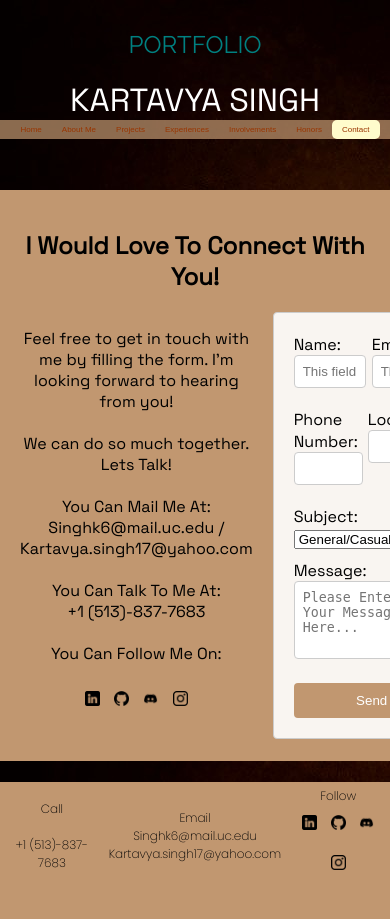
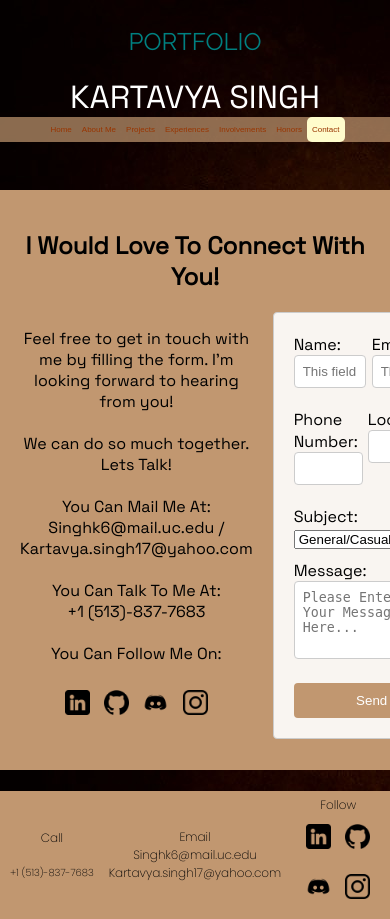
Before and after one commit to Kartavya904/Kartavya-Portfolio, a Flask app: page /Contact in a window 390 px wide; the page is wider, and only the part inside the window is pictured. Before the commit the page ends 870 px from the top of that part, so only its background shows below. Run offline with Flask 2, Linux system fonts and the light colour scheme.

Commit message:
Index.html fixed for mobile devices

```diff
--- a/static/style.css
+++ b/static/style.css
@@ -116,7 +116,7 @@
 /* ... (other existing styles) */
 
 /* Media query for screens with max-width 768px (typical tablet and mobile screens) */
-@media (max-width: 415px) {
+@media (max-width: 380px) {
     body {
         background-size: auto; /* Adjust background size for smaller screens */
     }
@@ -141,7 +141,7 @@
 
     .nav-button {
         font-size: 8px; /* Adjust font size for buttons on smaller screens */
-        padding: 5px 10px; /* Adjust button padding */
+        padding: 8px 5px; /* Adjust button padding */
     }
 
     /* Adjust social icon styles */
@@ -150,9 +150,58 @@
     }
 
     .SocialIcon img {
-        width: 15px; /* Reduce icon size */
-        height: 15px;
+        width: 20px; /* Reduce icon size */
+        height: 20px;
+    }
+
+    .Num {
+        font-size: x-small;
     }
 
     /* Add any other necessary adjustments */
 }
+
+@media (max-width: 420px) {
+    body {
+        background-size: auto; /* Adjust background size for smaller screens */
+    }
+
+    .common-content {
+        min-height: 20vh; /* Adjust content height for better mobile experience */
+    }
+
+    .Box {
+        width: 100%; /* Adjust width for full width on smaller screens */
+        height: auto; /* Allow height to adjust based on content */
+    }
+
+    .FooterBox {
+        height: auto; /* Allow footer height to adjust based on content */
+    }
+
+    .FooterColumn {
+        padding: 5px; /* Reduce padding for smaller screens */
+        font-size: 12px;
+    }
+
+    .nav-button {
+        font-size: 8px; /* Adjust font size for buttons on smaller screens */
+        padding: 8px 5px; /* Adjust button padding */
+    }
+
+    /* Adjust social icon styles */
+    .SocialIcon {
+        margin: 5px 0;
+    }
+
+    .SocialIcon img {
+        width: 25px; /* Reduce icon size */
+        height: 25px;
+    }
+
+    .Num {
+        font-size: x-small;
+    }
+
+    /* Add any other necessary adjustments */
+}
--- a/templates/index.html
+++ b/templates/index.html
@@ -62,7 +62,7 @@
                 <div class="FooterColumn">
                     <div>Call</div>
                     <div><br></div>
-                    <div>+1 (513)-837-7683</div>
+                    <div class="Num">+1 (513)-837-7683</div>
                 </div>
                 <div class="FooterColumn">
                     <div>Email</div>
```
